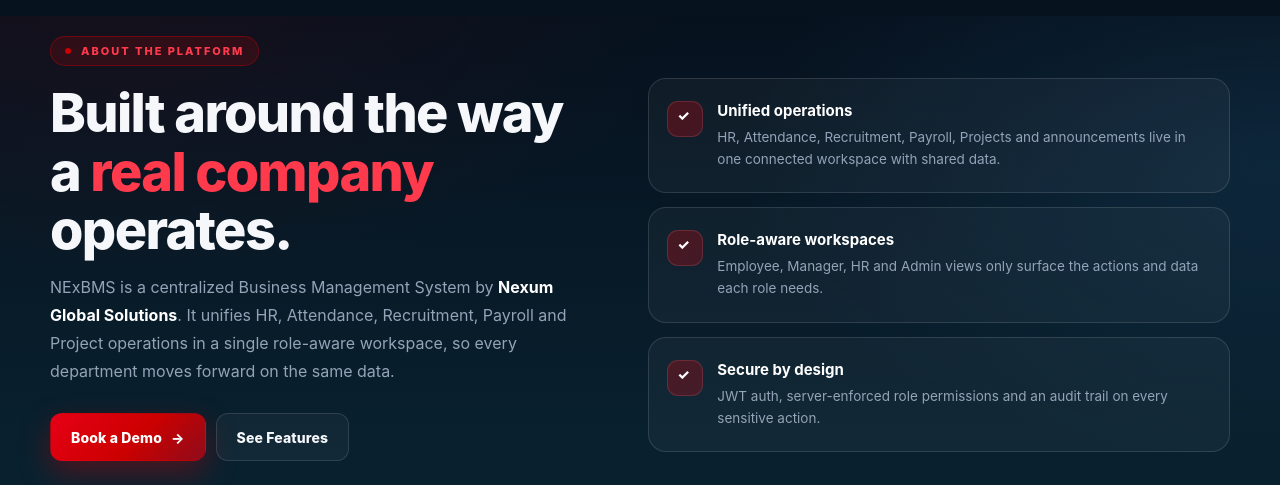
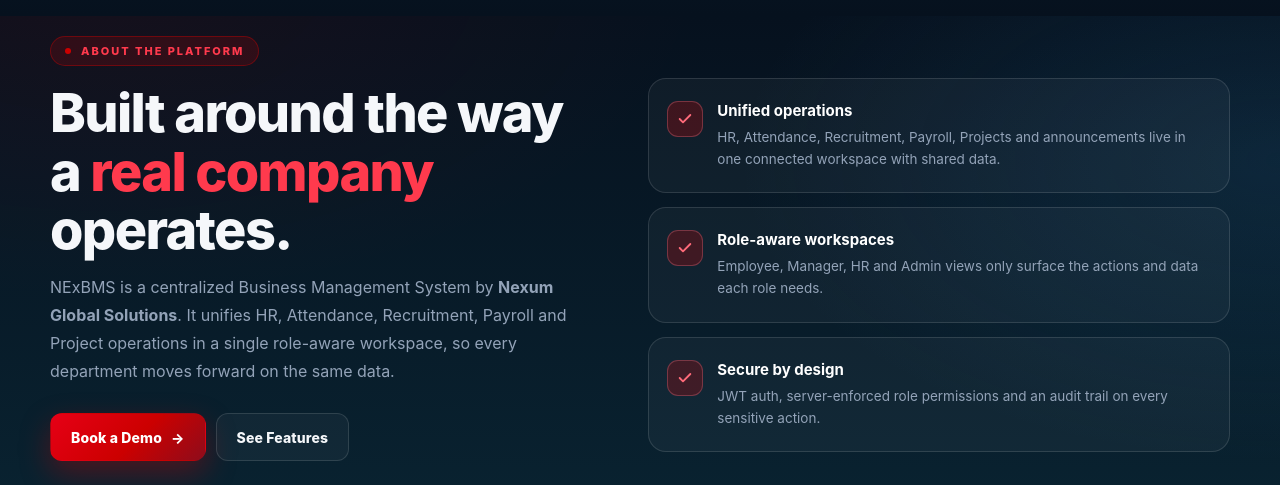
Before and after one commit to UmnaZainab/BMS-Landing-Page, a PHP site: page / in a window 1280 px wide. Shown: the part 784-1269 px from the top of the page. Run offline with PHP 8.4, Linux system fonts and the light colour scheme.

Commit message:
Fix light mode bold text contrast and center About checkmark badges

```diff
--- a/index.html
+++ b/index.html
@@ -10,7 +10,7 @@
   <meta property="og:type" content="website">
   <meta property="og:site_name" content="NExBMS">
   <meta property="og:url" content="https://nexbms.com/">
-  <link rel="stylesheet" href="./style.css?v=7">
+  <link rel="stylesheet" href="./style.css?v=8">
 </head>
 <body data-page="home">
 
@@ -144,16 +144,16 @@
         <div class="section-head left reveal">
           <span class="kicker">About the Platform</span>
           <h2>Built around the way a <span class="highlight">real company</span> operates.</h2>
-          <p>NExBMS is a centralized Business Management System by <strong style="color:#fff">Nexum Global Solutions</strong>. It unifies HR, Attendance, Recruitment, Payroll and Project operations in a single role-aware workspace, so every department moves forward on the same data.</p>
+          <p>NExBMS is a centralized Business Management System by <strong>Nexum Global Solutions</strong>. It unifies HR, Attendance, Recruitment, Payroll and Project operations in a single role-aware workspace, so every department moves forward on the same data.</p>
           <div style="margin-top:28px;display:flex;flex-wrap:wrap;gap:10px">
             <a class="btn btn-primary" href="https://calendly.com/nexumglobalsolutions" target="_blank" rel="noopener noreferrer">Book a Demo <span>→</span></a>
             <a class="btn btn-ghost" href="#features">See Features</a>
           </div>
         </div>
         <div class="about-cards reveal right">
-          <div class="about-card"><b>Unified operations</b><p>HR, Attendance, Recruitment, Payroll, Projects and announcements live in one connected workspace with shared data.</p></div>
-          <div class="about-card"><b>Role-aware workspaces</b><p>Employee, Manager, HR and Admin views only surface the actions and data each role needs.</p></div>
-          <div class="about-card"><b>Secure by design</b><p>JWT auth, server-enforced role permissions and an audit trail on every sensitive action.</p></div>
+          <div class="about-card"><span class="about-icon" aria-hidden="true"><svg viewBox="0 0 24 24" width="16" height="16" fill="none" stroke="currentColor" stroke-width="2.75" stroke-linecap="round" stroke-linejoin="round"><polyline points="20 6 9 17 4 12"/></svg></span><b>Unified operations</b><p>HR, Attendance, Recruitment, Payroll, Projects and announcements live in one connected workspace with shared data.</p></div>
+          <div class="about-card"><span class="about-icon" aria-hidden="true"><svg viewBox="0 0 24 24" width="16" height="16" fill="none" stroke="currentColor" stroke-width="2.75" stroke-linecap="round" stroke-linejoin="round"><polyline points="20 6 9 17 4 12"/></svg></span><b>Role-aware workspaces</b><p>Employee, Manager, HR and Admin views only surface the actions and data each role needs.</p></div>
+          <div class="about-card"><span class="about-icon" aria-hidden="true"><svg viewBox="0 0 24 24" width="16" height="16" fill="none" stroke="currentColor" stroke-width="2.75" stroke-linecap="round" stroke-linejoin="round"><polyline points="20 6 9 17 4 12"/></svg></span><b>Secure by design</b><p>JWT auth, server-enforced role permissions and an audit trail on every sensitive action.</p></div>
         </div>
       </div>
     </section>
--- a/style.css
+++ b/style.css
@@ -253,12 +253,8 @@ header{position:fixed;top:16px;left:0;right:0;z-index:1000;padding:0;pointer-eve
   position:relative;padding:22px 22px 22px 68px;border:1px solid var(--line-2);border-radius:18px;
   background:var(--glass);transition:transform .3s var(--ease),border-color .3s var(--ease),background .3s var(--ease);
 }
-.about-card::before{
-  content:"";position:absolute;left:18px;top:22px;width:36px;height:36px;border-radius:11px;
-  background:linear-gradient(135deg,rgba(204,0,0,.3),rgba(142,12,27,.4));
-  box-shadow:inset 0 0 0 1px rgba(255,120,138,.18);
-}
-.about-card::after{content:"✓";position:absolute;left:28px;top:28px;color:#fff;font-weight:800;font-size:14px}
+.about-icon{position:absolute;left:18px;top:22px;width:36px;height:36px;border-radius:11px;display:inline-flex;align-items:center;justify-content:center;flex-shrink:0;line-height:1;background:rgba(204,0,0,.25);border:1px solid rgba(255,120,138,.3);color:#FF6B7A}
+.about-icon svg{display:block;flex:none}
 .about-card b{display:block;margin-bottom:6px;color:#fff;font-size:15px}
 .about-card p{margin:0;color:var(--muted);font-size:13.5px;line-height:1.65}
 .about-card:hover{transform:translateX(5px);border-color:color-mix(in srgb,var(--primary) 40%,var(--line-2));background:rgba(204,0,0,.04)}
@@ -343,7 +339,7 @@ header{position:fixed;top:16px;left:0;right:0;z-index:1000;padding:0;pointer-eve
 }
 .mod-badge{
   position:absolute;top:14px;right:14px;opacity:0;transform:scale(.6);
-  width:30px;height:30px;border-radius:50%;display:flex;align-items:center;justify-content:center;
+  width:30px;height:30px;border-radius:50%;display:inline-flex;align-items:center;justify-content:center;flex-shrink:0;line-height:1;
   background:linear-gradient(135deg,#E60016,#8E0C1B);color:#fff;
   transition:opacity .25s var(--ease),transform .25s var(--ease);
 }
@@ -367,7 +363,7 @@ header{position:fixed;top:16px;left:0;right:0;z-index:1000;padding:0;pointer-eve
 .mod-price em{font-style:normal;font-size:13px;font-weight:700;color:var(--muted);margin-left:4px}
 .mod-feats{list-style:none;margin:0 0 22px;padding:0;display:flex;flex-direction:column;gap:10px;flex:1}
 .mod-feats li{display:flex;align-items:flex-start;gap:9px;color:var(--muted);font-size:13px;line-height:1.55}
-.mod-feat-check{display:flex;align-items:center;justify-content:center;flex:none;width:18px;height:18px;margin-top:1px;border-radius:50%;background:color-mix(in srgb,var(--primary) 18%,transparent);border:1px solid color-mix(in srgb,var(--primary) 50%,transparent);color:var(--primary-2)}
+.mod-feat-check{display:inline-flex;align-items:center;justify-content:center;flex-shrink:0;line-height:1;width:18px;height:18px;margin-top:1px;border-radius:50%;background:color-mix(in srgb,var(--primary) 18%,transparent);border:1px solid color-mix(in srgb,var(--primary) 50%,transparent);color:#FF6B7A}
 .mod-feat-check svg{display:block;width:12px;height:12px}
 .mod-btn{
   width:100%;justify-content:center;min-height:48px;padding:0 18px;border-radius:12px;
@@ -625,10 +621,11 @@ footer{position:relative;margin-top:0;background:var(--bg-2);border-top:1px soli
 
 /* Section descriptions */
 [data-theme="light"] .section-head p{color:#334155}
+[data-theme="light"] :is(#about,.section-head,.features,.pricing,.contact) :is(strong,b){color:#0B1526}
 
 /* About */
 [data-theme="light"] .about-card{background:#fff;border-color:#CBD5E1;box-shadow:0 10px 30px rgba(11,22,38,.06)}
-[data-theme="light"] .about-card::before{background:linear-gradient(135deg,rgba(204,0,0,.18),rgba(142,12,27,.28))}
+[data-theme="light"] .about-icon{background:#FEE2E2;border-color:#FCA5A5;color:#B91C1C}
 [data-theme="light"] .about-card b{color:#0B1526}
 [data-theme="light"] .about-card p{color:#334155}
 [data-theme="light"] .about-card:hover{background:#FFF7F8;border-color:color-mix(in srgb,var(--primary) 40%,#CBD5E1)}
@@ -649,6 +646,7 @@ footer{position:relative;margin-top:0;background:var(--bg-2);border-top:1px soli
 [data-theme="light"] #process{color:#fff}
 [data-theme="light"] #process .section-head h2,[data-theme="light"] #process .process-card h3{color:#fff}
 [data-theme="light"] #process .section-head p,[data-theme="light"] #process .process-card p{color:#CBD5E1}
+[data-theme="light"] #process .section-head :is(strong,b){color:#fff}
 [data-theme="light"] #process .highlight{color:#FDA4AF}
 [data-theme="light"] #process .kicker{color:#FDA4AF;background:rgba(204,0,0,.18);border-color:rgba(255,164,175,.4)}
 [data-theme="light"] #process .process-card{background:linear-gradient(160deg,rgba(255,255,255,.08),rgba(255,255,255,.03));border-color:rgba(255,255,255,.18)}
@@ -661,6 +659,7 @@ footer{position:relative;margin-top:0;background:var(--bg-2);border-top:1px soli
 [data-theme="light"] .mod-price{color:#0B1526}
 [data-theme="light"] .mod-price em{color:#334155}
 [data-theme="light"] .mod-feats li{color:#334155}
+[data-theme="light"] .mod-feat-check{background:#FEE2E2;border-color:#FCA5A5;color:#B91C1C}
 [data-theme="light"] .mod-tag{background:rgba(11,22,38,.06);color:#334155;border-color:#CBD5E1}
 [data-theme="light"] .mod-tag.core{background:color-mix(in srgb,#38BDF8 18%,transparent);color:#0C6999;border-color:color-mix(in srgb,#38BDF8 44%,transparent)}
 [data-theme="light"] .mod-tag.impact{background:color-mix(in srgb,#22C55E 18%,transparent);color:#166534;border-color:color-mix(in srgb,#22C55E 44%,transparent)}
```
